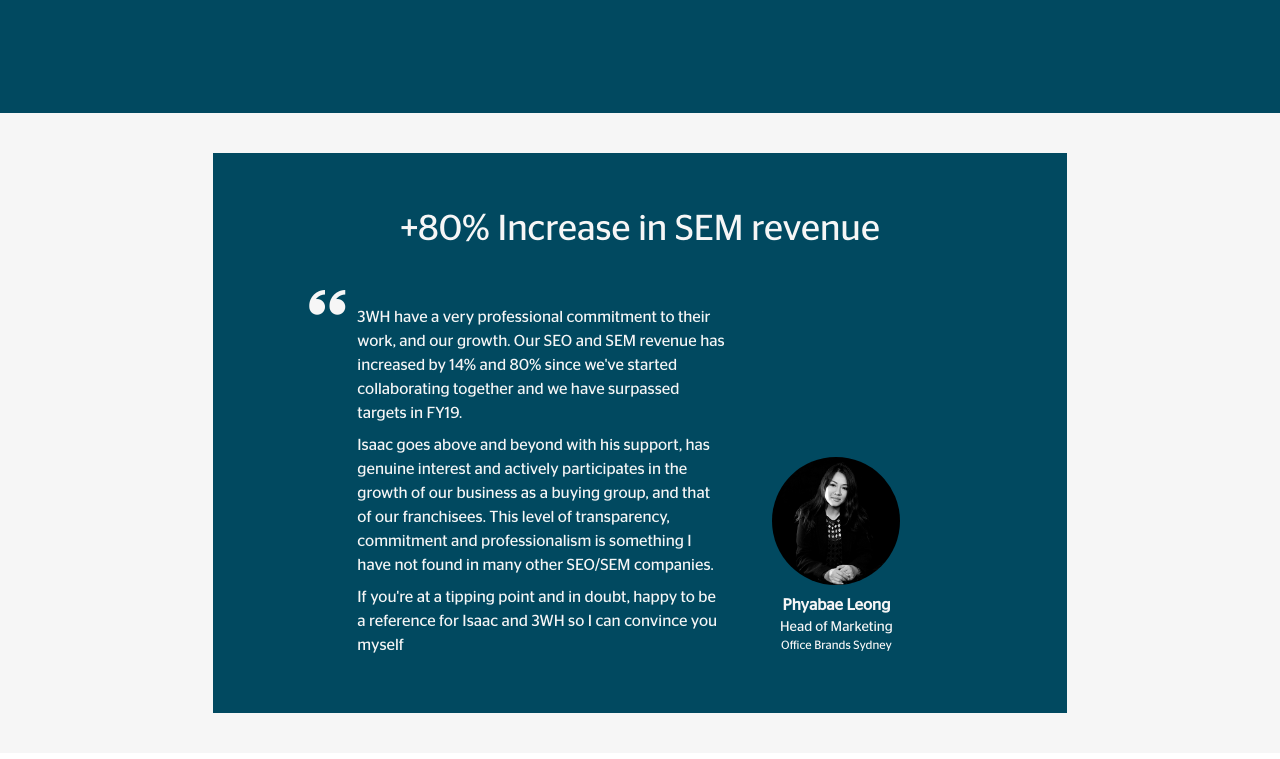
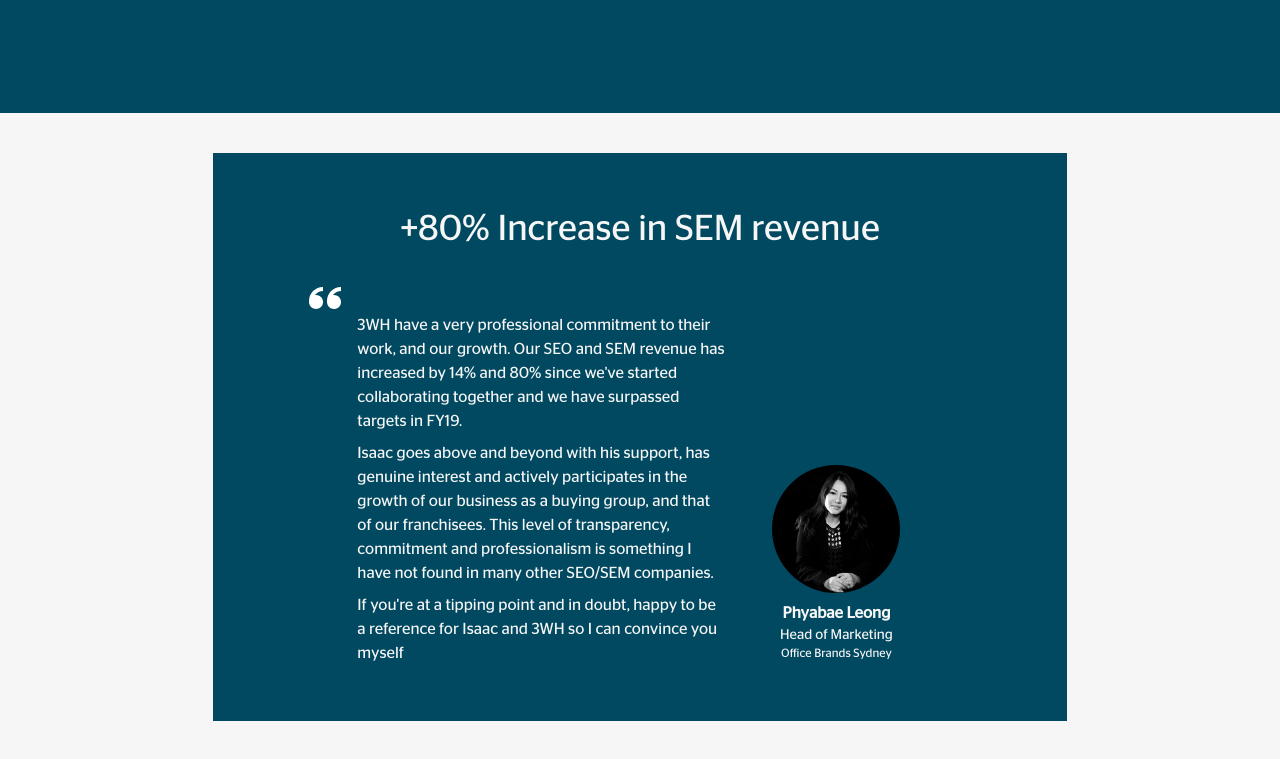
Before and after one commit to ireDave/weare3wh, a website built with Vite: page index.html in a window 1280 px wide. Shown: the part 1299-2058 px from the top of the page. Built offline with nearby package versions, Linux system fonts and the light colour scheme; files whose address does not match are found by name.

Commit message:
fixed svg

```diff
--- a/index.html
+++ b/index.html
@@ -155,17 +155,19 @@
         <!-- end Card  -->
         <!-- Card  -->
         <div class="text-secondary bg-primary p-5 rounded-lg h-64 w-52 card">
-          <div class="front  overflow-hidden will-change-transform pointer-events-none w-full h-full grid place-content-center">
+          <div
+            class="front  overflow-hidden will-change-transform pointer-events-none w-full h-full grid place-content-center">
             <img src="./src/assets/benefits-hat.webp" alt="" class="h-10 w-12 mx-auto">
             <h3 class="text-center text-2xl">Get Heard</h3>
           </div>
           <div
-          class="back w-auto overflow-hidden will-change-transform pointer-events-none h-full grid place-content-center">
-          <p class="text-secondary w-32">Got something to say? We'll help you get your message out there through the right
-            channels for maximum impact.
-          </p>
+            class="back w-auto overflow-hidden will-change-transform pointer-events-none h-full grid place-content-center">
+            <p class="text-secondary w-32">Got something to say? We'll help you get your message out there through the
+              right
+              channels for maximum impact.
+            </p>
 
-        </div>
+          </div>
         </div>
         <!-- end Card  -->
 
@@ -182,13 +184,19 @@
           +80% Increase in SEM revenue
         </h3>
         <div class="grid grid-cols-6 lg:gap-6 px-4 md:px-32 ">
-          <div class="container lg:col-span-4  col-span-6 space-y-2">
+          <div class="container lg:col-span-4  col-span-6 space-y-2 relative">
+            <div class="text-secondary text-lg -left-6 -top-8 md:text-4xl md:-left-12 md:-top-6 absolute">
+              <svg version="1.1" xmlns="http://www.w3.org/2000/svg" xmlns:xlink="http://www.w3.org/1999/xlink" class="h-8 w-8" viewBox="0 0 16 16">
+                <path fill="#FFFFFF" d="M3.516 7c1.933 0 3.5 1.567 3.5 3.5s-1.567 3.5-3.5 3.5-3.5-1.567-3.5-3.5l-0.016-0.5c0-3.866 3.134-7 7-7v2c-1.336 0-2.591 0.52-3.536 1.464-0.182 0.182-0.348 0.375-0.497 0.578 0.179-0.028 0.362-0.043 0.548-0.043zM12.516 7c1.933 0 3.5 1.567 3.5 3.5s-1.567 3.5-3.5 3.5-3.5-1.567-3.5-3.5l-0.016-0.5c0-3.866 3.134-7 7-7v2c-1.336 0-2.591 0.52-3.536 1.464-0.182 0.182-0.348 0.375-0.497 0.578 0.179-0.028 0.362-0.043 0.549-0.043z"></path>
+              </svg>
+            </div>
             <p
-              class="text-secondary relative
-            before:content-['\e977'] before:font-icons before:text-lg before:-left-6 before:-top-8 before:md:text-4xl before:md:-left-12 before:md:-top-6 before:absolute">
-              3WH have a very professional commitment to their work, and our growth. Our SEO and SEM revenue has
+              class="text-secondary relative ">
+
+            3WH have a very professional commitment to their work, and our growth. Our SEO and SEM revenue has
               increased
               by 14% and 80% since we've started collaborating together and we have surpassed targets in FY19.
+
             </p>
             <p class="text-secondary ">
               Isaac goes above and beyond with his support, has genuine interest and actively participates in the growth
--- a/tailwind.config.js
+++ b/tailwind.config.js
@@ -19,7 +19,10 @@ module.exports = {
         '120': '120deg',
         '270': '270deg',
         '252': '252deg',
-      }
+      },
+      content: {
+        'link': 'url("src/assets/quotes-right.svg.svg")',
+      },
 
     },
   },
```
Also changed, not shown: dist/index.html, src/assets/quotes-right.svg (added), 4 other files.
